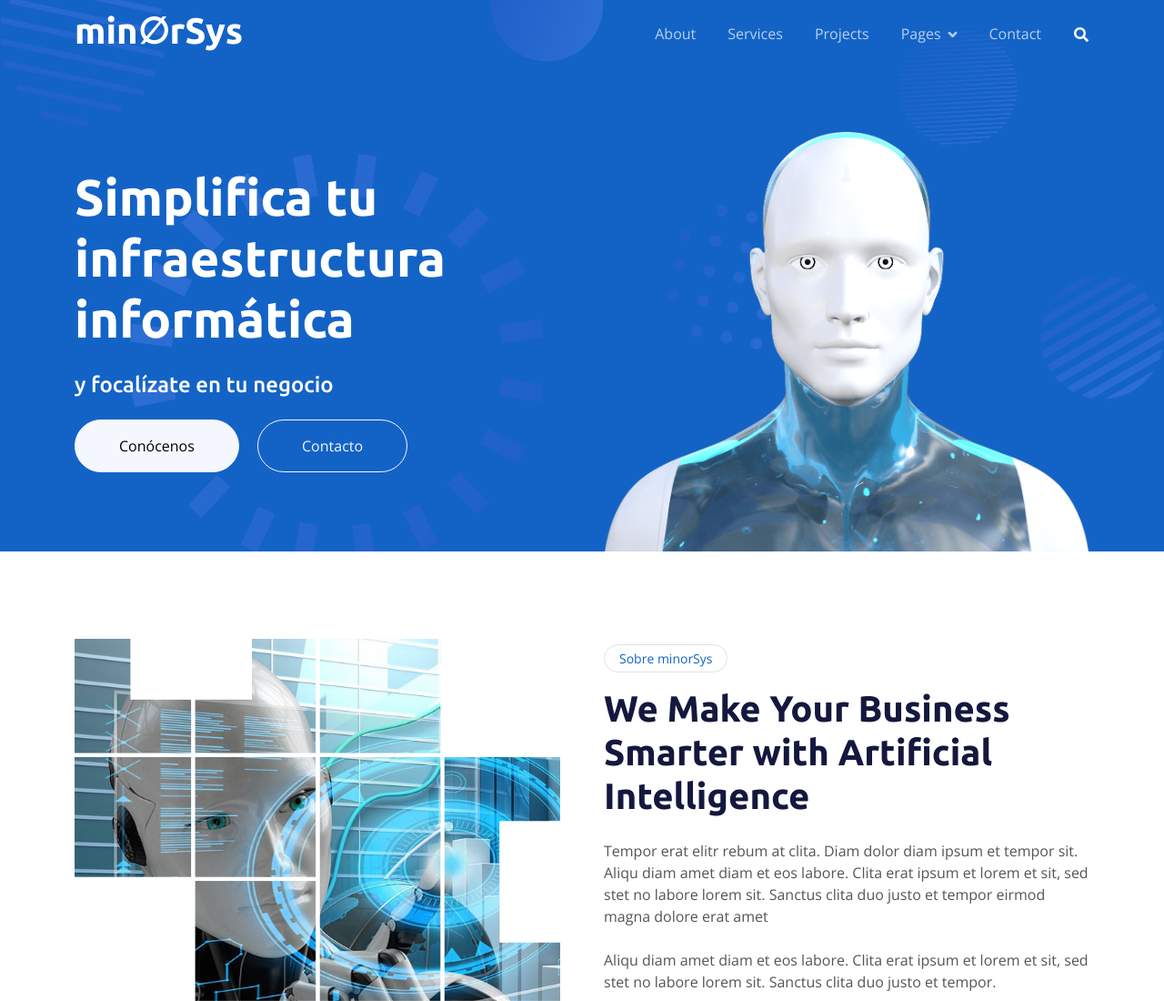
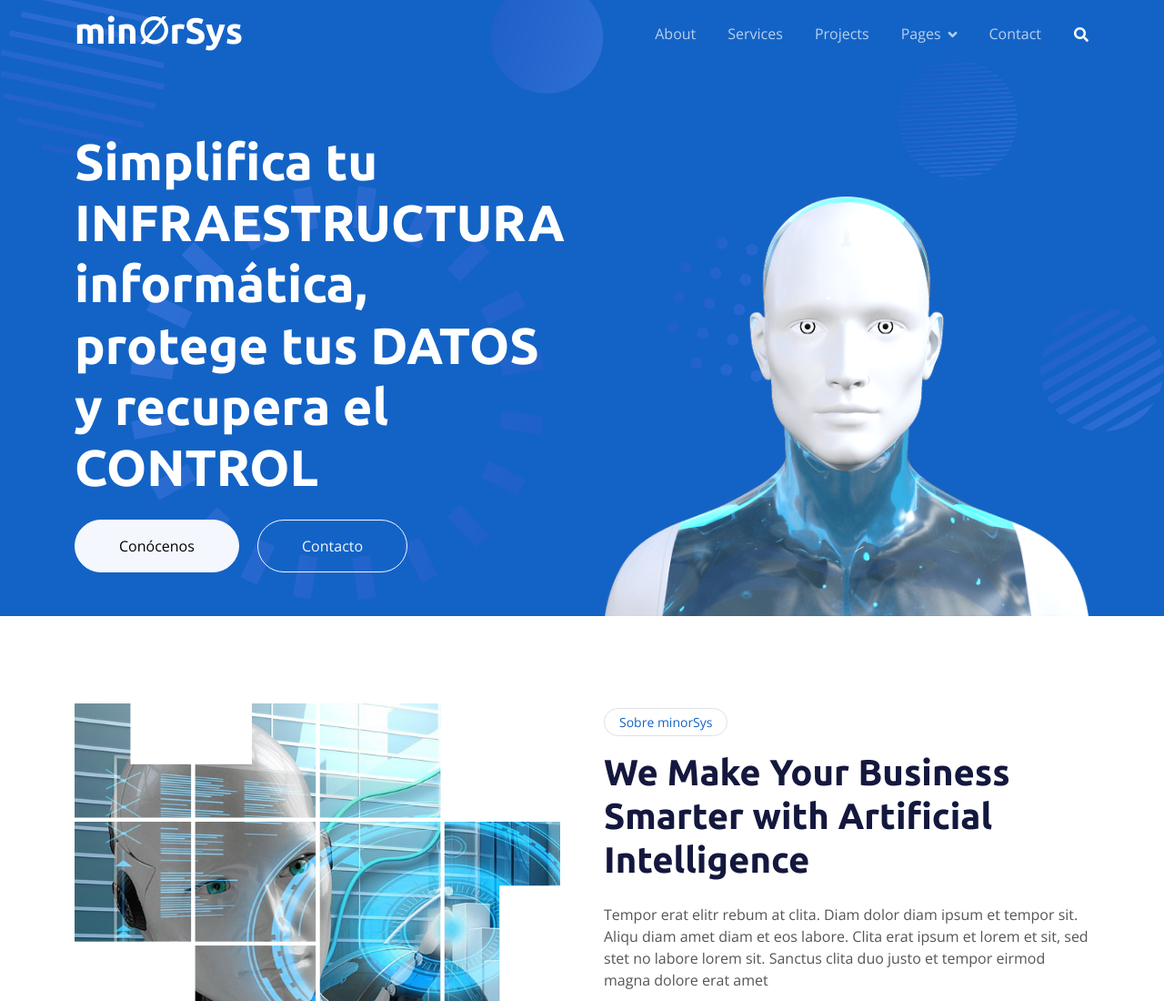
Before and after one commit to dataCustodis/minorsys-www, a plain HTML site: page index.html in a window 1280 px wide. Shown: the top 1100 px of the page at 91% size. Drawn offline with nearby package versions, Linux system fonts and the light colour scheme; animation ran at ten frames a second.

Commit message:
Update index.html

```diff
--- a/index.html
+++ b/index.html
@@ -88,8 +88,8 @@
             <div class="row g-5 pt-5">
                 <div class="col-lg-6 align-self-center text-center text-lg-start mb-lg-5">
                     <!--<div class="btn btn-sm border rounded-pill text-white px-3 mb-3 animated slideInRight">minorSys</div>-->
-                    <h1 class="display-4 text-white mb-4 animated slideInRight">Simplifica tu infraestructura informática</h1>
-                    <h4 class="text-white mb-4 animated slideInRight">y focalízate en tu negocio</h4>
+                    <h1 class="display-4 text-white mb-4 animated slideInRight">Simplifica tu INFRAESTRUCTURA informática, protege tus DATOS y recupera el CONTROL</h1>
+                    <!--<h4 class="text-white mb-4 animated slideInRight">y focalízate en tu negocio</h4>-->
                     <a href="" class="btn btn-light py-sm-3 px-sm-5 rounded-pill me-3 animated slideInRight">Conócenos</a>
                     <a href="" class="btn btn-outline-light py-sm-3 px-sm-5 rounded-pill animated slideInRight">Contacto</a>
                 </div>
```
